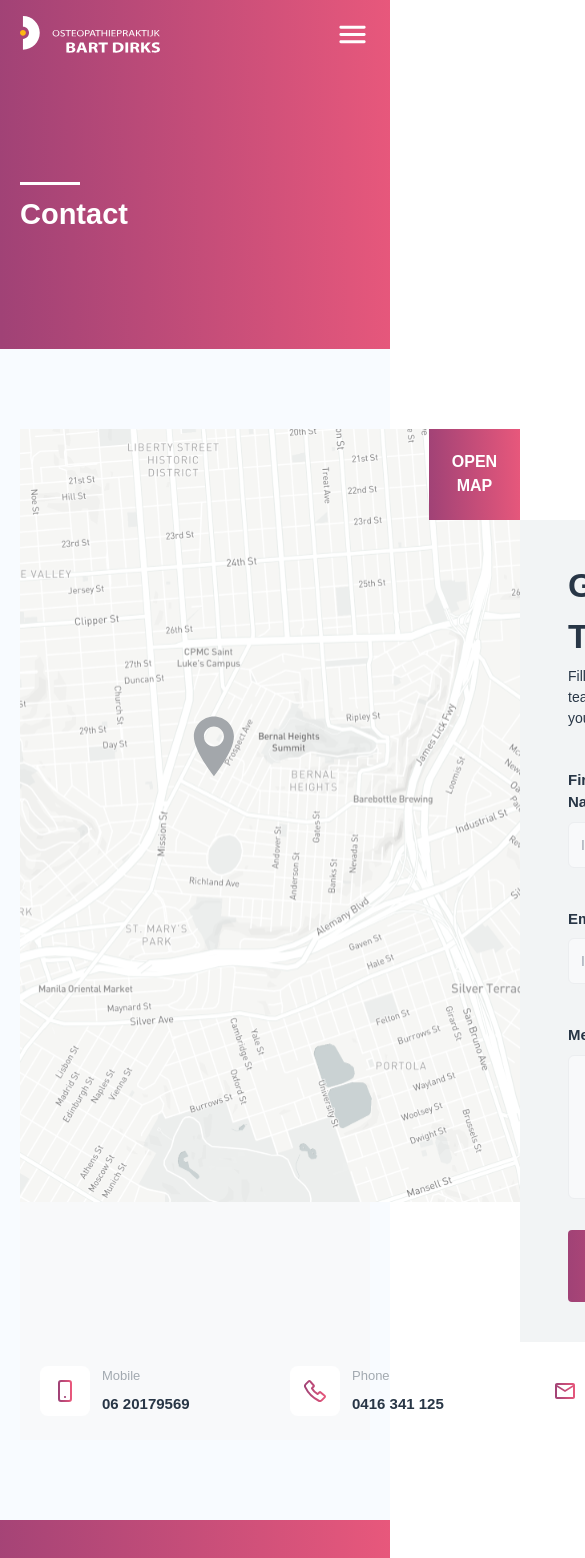
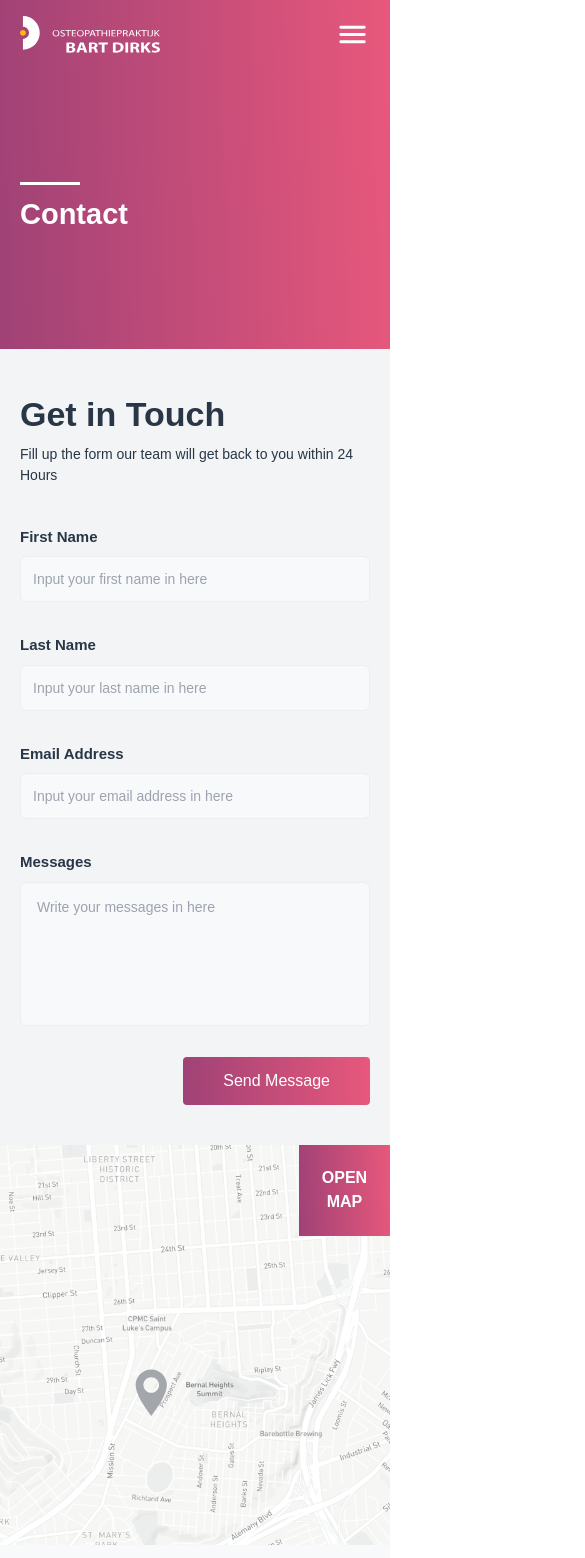
Before and after one commit to sulaimanwebdev/Doctor-app, a React (Create React App) app: page /contact in a window 390 px wide. Shown: the top 1558 px of the page, 585 px wide, since content can reach past the window. Built offline with nearby package versions, Linux system fonts and the light colour scheme.

Commit message:
Allhamdulliah. All set and done

```diff
--- a/src/Pages/Contact.js
+++ b/src/Pages/Contact.js
@@ -20,20 +20,20 @@ const Contact = () => {
 
 
     <div className="bg-[#F8FBFF] w-full relative">
-    <div className="common-width bg-transparent w-full px-5 py-20 mx-auto">
+    <div className="common-width bg-transparent w-full lg2:px-5 lg2:py-20 mx-auto">
      <div className="bg-[#F8F9FA] mx-auto">
-     <div className="grid grid-cols-[500px,1fr] w-full  mx-auto">
-          <div className="relative h-[773px]">
+     <div className="grid grid-cols-1 lg2:grid-cols-[500px,1fr] w-full  mx-auto">
+          <div className="relative h-[400px] lg2:h-[773px] contact-map">
            <img src="/images/map.svg" alt="map" className='w-full h-full object-cover object-top'/>
            <a href='/#' className="absolute top-0 right-0 text-center flex items-center justify-center w-[91px] h-[91px] footer-bg text-white font-[600]">OPEN<br/>MAP</a>
           </div>
           <div className="">
-            <div className="h-[91px]"></div>
-             <div className="py-10 px-12 bg-[#F2F4F5]">
+            <div className="h-[91px] hidden lg2:block"></div>
+             <div className="py-10 px-5 lg2:px-12 bg-[#F2F4F5]">
              <div className='text-[34px] text-[#283646] font-[600]'>Get in Touch</div>
               <div className='text-[14px] text-[#283646] mt-1 font-[400]'>Fill up the form our team will get back to you within 24 Hours</div>
               <div className="mt-10">
-                <div className="grid grid-cols-2 gap-5">
+                <div className="grid grid-cols-1 md:grid-cols-2 gap-8 md:gap-5">
                     <div>
                         <div className='text-[#283646] font-[600] text-[15px] mb-2'>First Name</div>
                         <input type="text" className='w-full rounded-md bg-[#F8F9FA] border border-[#ECEEF0] outline-0 px-3 py-2.5 placeholder:text-[14px]' placeholder='Input your first name in here'/>
@@ -43,11 +43,11 @@ const Contact = () => {
                         <input type="text" className='w-full rounded-md bg-[#F8F9FA] border border-[#ECEEF0] outline-0 px-3 py-2.5 placeholder:text-[14px]' placeholder='Input your last name in here'/>
                     </div>
                 </div>
-                <div className='w-full mt-10'>
+                <div className='w-full mt-8 md:mt-10'>
                   <div className='text-[#283646] font-[600] text-[15px] mb-2'>Email Address</div>
                   <input type="email" className='w-full rounded-md bg-[#F8F9FA] border border-[#ECEEF0] outline-0 px-3 py-2.5 placeholder:text-[14px]' placeholder='Input your email address in here'/>
                 </div>
-                <div className='w-full mt-10'>
+                <div className='w-full mt-8 md:mt-10'>
                   <div className='text-[#283646] font-[600] text-[15px] mb-2'>Messages</div>
                   <textarea className='w-full rounded-md bg-[#F8F9FA] border border-[#ECEEF0] outline-0 px-4 py-3.5 placeholder:text-[14px] resize-none h-[144px]' placeholder='Write your messages in here'></textarea>
                 </div>
@@ -56,21 +56,21 @@ const Contact = () => {
              </div>
           </div>
      </div>
-     <div className="grid grid-cols-[250px,250px,250px,1fr] px-5 py-6">
+     <div className="grid grid-cols-1 sm2:grid-cols-2 gap-7 lg2:gap-0 lg2:grid-cols-[230px,230px,230px,1fr] xl:grid-cols-[250px,250px,250px,1fr] px-5 py-12 lg2:py-6">
         <div className='flex gap-3 h-[50px]'>
-            <div className="flex items-center justify-center w-[50px] h-[50px] rounded-lg bg-white"><svg width="14" height="22" viewBox="0 0 14 22" fill="none" xmlns="http://www.w3.org/2000/svg">SSS<path d="M11 1H3C1.89543 1 1 1.89543 1 3V19C1 20.1046 1.89543 21 3 21H11C12.1046 21 13 20.1046 13 19V3C13 1.89543 12.1046 1 11 1Z" stroke="url(#paint0_linear_29_1152)" stroke-width="2" stroke-linecap="round" stroke-linejoin="round"/>SSS<path d="M6.9502 17H7.0502" stroke="url(#paint1_linear_29_1152)" stroke-width="2" stroke-linecap="round" stroke-linejoin="round"/>SSS<defs>SSS<linearGradient id="paint0_linear_29_1152" x1="13.792" y1="3.26416" x2="0.716586" y2="3.51379" gradientUnits="userSpaceOnUse">SSS<stop stop-color="#A04276"/>SSS<stop offset="0.0001" stop-color="#EC597C"/>SSS<stop offset="1" stop-color="#A04276"/>SSS</linearGradient>SSS<linearGradient id="paint1_linear_29_1152" x1="7.0568" y1="17.1132" x2="6.94779" y2="17.1136" gradientUnits="userSpaceOnUse">SSS<stop stop-color="#A04276"/>SSS<stop offset="0.0001" stop-color="#EC597C"/>SSS<stop offset="1" stop-color="#A04276"/>SSS</linearGradient>SSS</defs>SSS</svg></div>
+            <div className="flex items-center justify-center min-w-[50px] min-h-[50px] rounded-lg bg-white"><svg width="14" height="22" viewBox="0 0 14 22" fill="none" xmlns="http://www.w3.org/2000/svg">SSS<path d="M11 1H3C1.89543 1 1 1.89543 1 3V19C1 20.1046 1.89543 21 3 21H11C12.1046 21 13 20.1046 13 19V3C13 1.89543 12.1046 1 11 1Z" stroke="url(#paint0_linear_29_1152)" stroke-width="2" stroke-linecap="round" stroke-linejoin="round"/>SSS<path d="M6.9502 17H7.0502" stroke="url(#paint1_linear_29_1152)" stroke-width="2" stroke-linecap="round" stroke-linejoin="round"/>SSS<defs>SSS<linearGradient id="paint0_linear_29_1152" x1="13.792" y1="3.26416" x2="0.716586" y2="3.51379" gradientUnits="userSpaceOnUse">SSS<stop stop-color="#A04276"/>SSS<stop offset="0.0001" stop-color="#EC597C"/>SSS<stop offset="1" stop-color="#A04276"/>SSS</linearGradient>SSS<linearGradient id="paint1_linear_29_1152" x1="7.0568" y1="17.1132" x2="6.94779" y2="17.1136" gradientUnits="userSpaceOnUse">SSS<stop stop-color="#A04276"/>SSS<stop offset="0.0001" stop-color="#EC597C"/>SSS<stop offset="1" stop-color="#A04276"/>SSS</linearGradient>SSS</defs>SSS</svg></div>
             <div className="h-full flex flex-col justify-between"><div className='leading-1 text-[13px] text-[#A2A9B0] font-[500]'>Mobile</div><div className='text-[15px] leading-1 text-[#283646] font-[600]'>06 20179569</div></div>
         </div>
         <div className='flex gap-3 h-[50px]'>
-            <div className="flex items-center justify-center w-[50px] h-[50px] rounded-lg bg-white"><svg width="22" height="22" viewBox="0 0 22 22" fill="none" xmlns="http://www.w3.org/2000/svg"><path d="M9.55423 5.24003L6.17123 1.33503C5.78123 0.88503 5.06623 0.88703 4.61323 1.34103L1.83123 4.12803C1.00323 4.95703 0.766232 6.18803 1.24523 7.17503C4.10685 13.1 8.88528 17.8851 14.8062 20.755C15.7922 21.234 17.0222 20.997 17.8502 20.168L20.6582 17.355C21.1132 16.9 21.1142 16.181 20.6602 15.791L16.7402 12.426C16.3302 12.074 15.6932 12.12 15.2822 12.532L13.9182 13.898C13.8484 13.9712 13.7565 14.0195 13.6566 14.0354C13.5567 14.0513 13.4543 14.0339 13.3652 13.986C11.1357 12.7021 9.28622 10.8503 8.00523 8.61903C7.95726 8.52978 7.93989 8.42726 7.95578 8.32719C7.97168 8.22711 8.01996 8.13502 8.09323 8.06503L9.45323 6.70403C9.86523 6.29003 9.91023 5.65003 9.55423 5.23903V5.24003Z" stroke="url(#paint0_linear_29_1148)" stroke-width="2" stroke-linecap="round" stroke-linejoin="round"/><defs><linearGradient id="paint0_linear_29_1148" x1="22.3201" y1="3.26332" x2="0.541745" y2="3.95626" gradientUnits="userSpaceOnUse"><stop stop-color="#A04276"/><stop offset="0.0001" stop-color="#EC597C"/><stop offset="1" stop-color="#A04276"/></linearGradient></defs></svg></div>
+            <div className="flex items-center justify-center min-w-[50px] min-h-[50px] rounded-lg bg-white"><svg width="22" height="22" viewBox="0 0 22 22" fill="none" xmlns="http://www.w3.org/2000/svg"><path d="M9.55423 5.24003L6.17123 1.33503C5.78123 0.88503 5.06623 0.88703 4.61323 1.34103L1.83123 4.12803C1.00323 4.95703 0.766232 6.18803 1.24523 7.17503C4.10685 13.1 8.88528 17.8851 14.8062 20.755C15.7922 21.234 17.0222 20.997 17.8502 20.168L20.6582 17.355C21.1132 16.9 21.1142 16.181 20.6602 15.791L16.7402 12.426C16.3302 12.074 15.6932 12.12 15.2822 12.532L13.9182 13.898C13.8484 13.9712 13.7565 14.0195 13.6566 14.0354C13.5567 14.0513 13.4543 14.0339 13.3652 13.986C11.1357 12.7021 9.28622 10.8503 8.00523 8.61903C7.95726 8.52978 7.93989 8.42726 7.95578 8.32719C7.97168 8.22711 8.01996 8.13502 8.09323 8.06503L9.45323 6.70403C9.86523 6.29003 9.91023 5.65003 9.55423 5.23903V5.24003Z" stroke="url(#paint0_linear_29_1148)" stroke-width="2" stroke-linecap="round" stroke-linejoin="round"/><defs><linearGradient id="paint0_linear_29_1148" x1="22.3201" y1="3.26332" x2="0.541745" y2="3.95626" gradientUnits="userSpaceOnUse"><stop stop-color="#A04276"/><stop offset="0.0001" stop-color="#EC597C"/><stop offset="1" stop-color="#A04276"/></linearGradient></defs></svg></div>
             <div className="h-full flex flex-col justify-between"><div className='leading-1 text-[13px] text-[#A2A9B0] font-[500]'>Phone</div><div className='text-[15px] leading-1 text-[#283646] font-[600]'>0416 341 125</div></div>
         </div>
         <div className='flex gap-3 h-[50px]'>
-            <div className="flex items-center justify-center w-[50px] h-[50px] rounded-lg bg-white"><svg width="20" height="16" viewBox="0 0 20 16" fill="none" xmlns="http://www.w3.org/2000/svg"><path d="M20 2C20 0.9 19.1 0 18 0H2C0.9 0 0 0.9 0 2V14C0 15.1 0.9 16 2 16H18C19.1 16 20 15.1 20 14V2ZM18 2L10 7L2 2H18ZM18 14H2V4L10 9L18 4V14Z" fill="url(#paint0_linear_29_1150)"/><defs><linearGradient id="paint0_linear_29_1150" x1="21.32" y1="1.81133" x2="-0.445866" y2="2.67706" gradientUnits="userSpaceOnUse"><stop stop-color="#A04276"/><stop offset="0.0001" stop-color="#EC597C"/><stop offset="1" stop-color="#A04276"/></linearGradient></defs></svg></div>
+            <div className="flex items-center justify-center min-w-[50px] min-h-[50px] rounded-lg bg-white"><svg width="20" height="16" viewBox="0 0 20 16" fill="none" xmlns="http://www.w3.org/2000/svg"><path d="M20 2C20 0.9 19.1 0 18 0H2C0.9 0 0 0.9 0 2V14C0 15.1 0.9 16 2 16H18C19.1 16 20 15.1 20 14V2ZM18 2L10 7L2 2H18ZM18 14H2V4L10 9L18 4V14Z" fill="url(#paint0_linear_29_1150)"/><defs><linearGradient id="paint0_linear_29_1150" x1="21.32" y1="1.81133" x2="-0.445866" y2="2.67706" gradientUnits="userSpaceOnUse"><stop stop-color="#A04276"/><stop offset="0.0001" stop-color="#EC597C"/><stop offset="1" stop-color="#A04276"/></linearGradient></defs></svg></div>
             <div className="h-full flex flex-col justify-between"><div className='leading-1 text-[13px] text-[#A2A9B0] font-[500]'>Email</div><div className='text-[15px] leading-1 text-[#283646] font-[600]'>email@email.com</div></div>
         </div>
         <div className='flex gap-3 h-[50px]'>
-            <div className="flex items-center justify-center w-[50px] h-[50px] rounded-lg bg-white"><svg width="18" height="22" viewBox="0 0 18 22" fill="none" xmlns="http://www.w3.org/2000/svg"><path d="M9 12C10.6569 12 12 10.6569 12 9C12 7.34315 10.6569 6 9 6C7.34315 6 6 7.34315 6 9C6 10.6569 7.34315 12 9 12Z" stroke="url(#paint0_linear_29_1167)" stroke-width="2" stroke-linecap="round" stroke-linejoin="round"/><path d="M9 1C6.87827 1 4.84344 1.84285 3.34315 3.34315C1.84285 4.84344 1 6.87827 1 9C1 10.892 1.402 12.13 2.5 13.5L9 21L15.5 13.5C16.598 12.13 17 10.892 17 9C17 6.87827 16.1571 4.84344 14.6569 3.34315C13.1566 1.84285 11.1217 1 9 1V1Z" stroke="url(#paint1_linear_29_1167)" stroke-width="2" stroke-linecap="round" stroke-linejoin="round"/><defs><linearGradient id="paint0_linear_29_1167" x1="12.396" y1="6.67925" x2="5.86252" y2="6.88714" gradientUnits="userSpaceOnUse"><stop stop-color="#A04276"/><stop offset="0.0001" stop-color="#EC597C"/><stop offset="1" stop-color="#A04276"/></linearGradient><linearGradient id="paint1_linear_29_1167" x1="18.056" y1="3.26416" x2="0.627053" y2="3.70783" gradientUnits="userSpaceOnUse"><stop stop-color="#A04276"/><stop offset="0.0001" stop-color="#EC597C"/><stop offset="1" stop-color="#A04276"/></linearGradient></defs></svg></div>
+            <div className="flex items-center justify-center min-w-[50px] min-h-[50px] rounded-lg bg-white"><svg width="18" height="22" viewBox="0 0 18 22" fill="none" xmlns="http://www.w3.org/2000/svg"><path d="M9 12C10.6569 12 12 10.6569 12 9C12 7.34315 10.6569 6 9 6C7.34315 6 6 7.34315 6 9C6 10.6569 7.34315 12 9 12Z" stroke="url(#paint0_linear_29_1167)" stroke-width="2" stroke-linecap="round" stroke-linejoin="round"/><path d="M9 1C6.87827 1 4.84344 1.84285 3.34315 3.34315C1.84285 4.84344 1 6.87827 1 9C1 10.892 1.402 12.13 2.5 13.5L9 21L15.5 13.5C16.598 12.13 17 10.892 17 9C17 6.87827 16.1571 4.84344 14.6569 3.34315C13.1566 1.84285 11.1217 1 9 1V1Z" stroke="url(#paint1_linear_29_1167)" stroke-width="2" stroke-linecap="round" stroke-linejoin="round"/><defs><linearGradient id="paint0_linear_29_1167" x1="12.396" y1="6.67925" x2="5.86252" y2="6.88714" gradientUnits="userSpaceOnUse"><stop stop-color="#A04276"/><stop offset="0.0001" stop-color="#EC597C"/><stop offset="1" stop-color="#A04276"/></linearGradient><linearGradient id="paint1_linear_29_1167" x1="18.056" y1="3.26416" x2="0.627053" y2="3.70783" gradientUnits="userSpaceOnUse"><stop stop-color="#A04276"/><stop offset="0.0001" stop-color="#EC597C"/><stop offset="1" stop-color="#A04276"/></linearGradient></defs></svg></div>
             <div className="h-full flex flex-col justify-between"><div className='leading-1 text-[13px] text-[#A2A9B0] font-[500]'>Address</div><div className='text-[15px] leading-1 text-[#283646] font-[600]'>Tom Mandersstraat 4, 5144ZX Waalwijk</div></div>
         </div>
      </div>
--- a/src/index.css
+++ b/src/index.css
@@ -129,3 +129,10 @@ text-fill-color: transparent;
    grid-template-columns: 1fr !important;
 }
 }
+
+
+@media (max-width: 1060px){
+   .contact-map{
+     order: 2;
+   }
+}
--- a/tailwind.config.js
+++ b/tailwind.config.js
@@ -7,12 +7,16 @@ module.exports = {
     extend: {},
     screens: {
       'sm': '640px',
+      's2': '540px',
+
       // => @media (min-width: 640px) { ... }
 
       'md': '768px',
       // => @media (min-width: 768px) { ... }
 
       'lg': '1024px',
+      'lg2': '1060px',
+
       // => @media (min-width: 1024px) { ... }
 
       'xl': '1280px',
```
